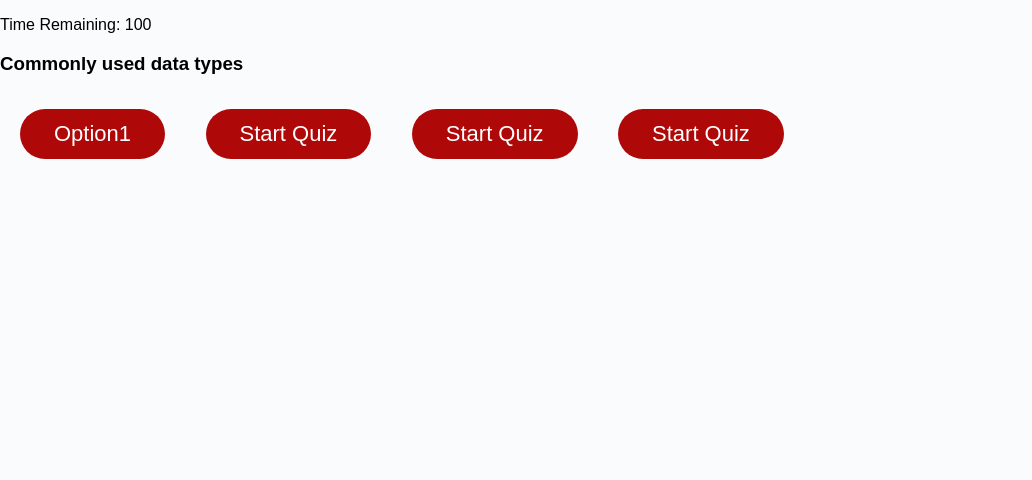
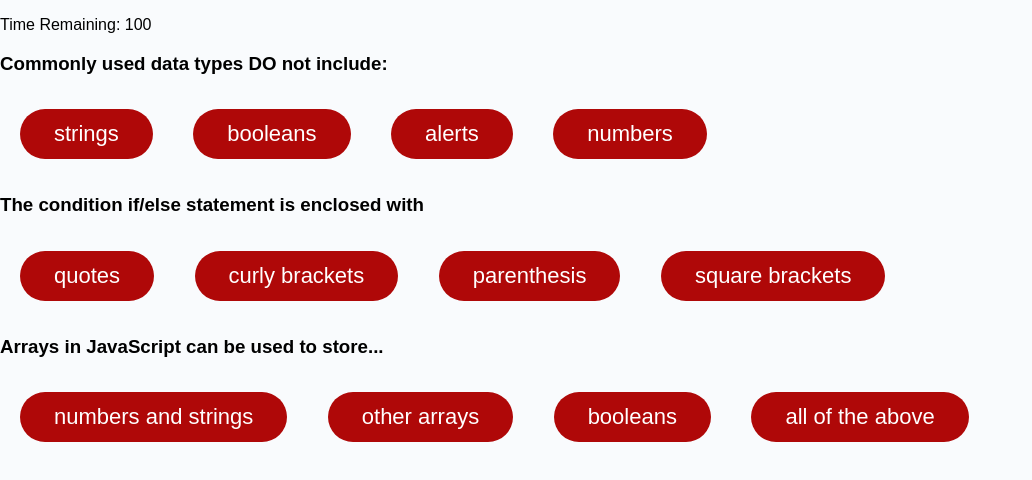
Before and after one commit to wendyrod58/jsquiz, a plain HTML site: page index.html in a window 1280 px wide. Both pictures are taken after a click on the button "Start Quiz". Shown: the whole page, without its empty margins (0-1032 px from the left). Drawn offline with Linux system fonts and the light colour scheme.

Commit message:
created answers

```diff
--- a/index.html
+++ b/index.html
@@ -29,21 +29,26 @@
     </div>
   </div>
   <div class="card-body" id="displayQA">
-    <h3 id="question"> Commonly used data types</h3>
-    <button id="answer1" class="btn">Option1 </button>
-    <button id="answer2" class="btn">Start Quiz</button>
-    <button id="answer3" class="btn">Start Quiz</button>
-    <button id="answer4" class="btn">Start Quiz</button>
+    <h3 id="question"> Commonly used data types DO not include:</h3>
+    <button id="answer1" class="btn">strings</button>
+    <button id="answer2" class="btn">booleans</button>
+    <button id="answer3" class="btn">alerts</button>
+    <button id="answer4" class="btn">numbers</button>
 
+    <h3 id="question">The condition if/else statement is enclosed with</h3>
+    <button id="answer5" class="btn">quotes</button>
+    <button id="answer6" class="btn">curly brackets</button>
+    <button id="answer7" class="btn">parenthesis</button>
+    <button id="answer8" class="btn">square brackets</button>
 
-    <!-- <h3>The condition if/else statement is enclosed with</h3>
-    <textarea readonly id="password" placeholder="Type answer here" aria-label="Submit"></textarea>
-
-    <h3>Arrays in JavaScript can be used to store...</h3>
-    <textarea readonly id="password" placeholder="Type answer here" aria-label="Submit"></textarea> -->
+    <h3 id="question">Arrays in JavaScript can be used to store...</h3>
+    <button id="answer9" class="btn">numbers and strings</button>
+    <button id="answer10" class="btn">other arrays</button>
+    <button id="answer11" class="btn">booleans</button>
+    <button id="answer12" class="btn">all of the above</button>
   </div>
 
-  <div id="scoreCard" >
+  <div id="scoreCard">
     <h2>All done!</h2>
     <h3>Your final score is xx</h3>
     <textarea readonly id="password" placeholder="Enter initials" aria-label="Submit"></textarea>
--- a/script.js
+++ b/script.js
@@ -1,8 +1,5 @@
 
-// hw4 coding by wendy
 
-console.dir(window.document);
-window.document.querySelector("button");
 
 //Grab all the DIV elementd getElementby ID
 var divQuizEL = document.getElementById("QuizInfo");
@@ -14,7 +11,9 @@ var startBtn = document.getElementById("startQuiz");
 var quizQuestionList = [
   {
     question: "Question 1",
-
+    question: "Question 2",
+    question: "Question 3",
+    question: "Question 4",
   }
 ]
 //Hide all Elements on page load
@@ -31,7 +30,6 @@ function startQuiz(){
   divQAEL.style.display = "block";
   //starting the clock
   startTime()
-
 }
 
 function startTime(){
@@ -39,12 +37,15 @@ function startTime(){
 }
 
 function checkAnswer(){
-  console.log("start clock")
+  console.log("answer")
+  // by Wendy:
+  divQAEL.style.display = "none";
+  divScoreCard.style.display = "block";
+  }
+
+function endQuiz(){
+  console.log("end quiz")
 }
 
-function endQuiz(){
-  console.log("start clock")
-}
-
-
 startBtn.addEventListener("click", startQuiz);
+divScoreCard.addEventListener("click", divScoreCard);
```
